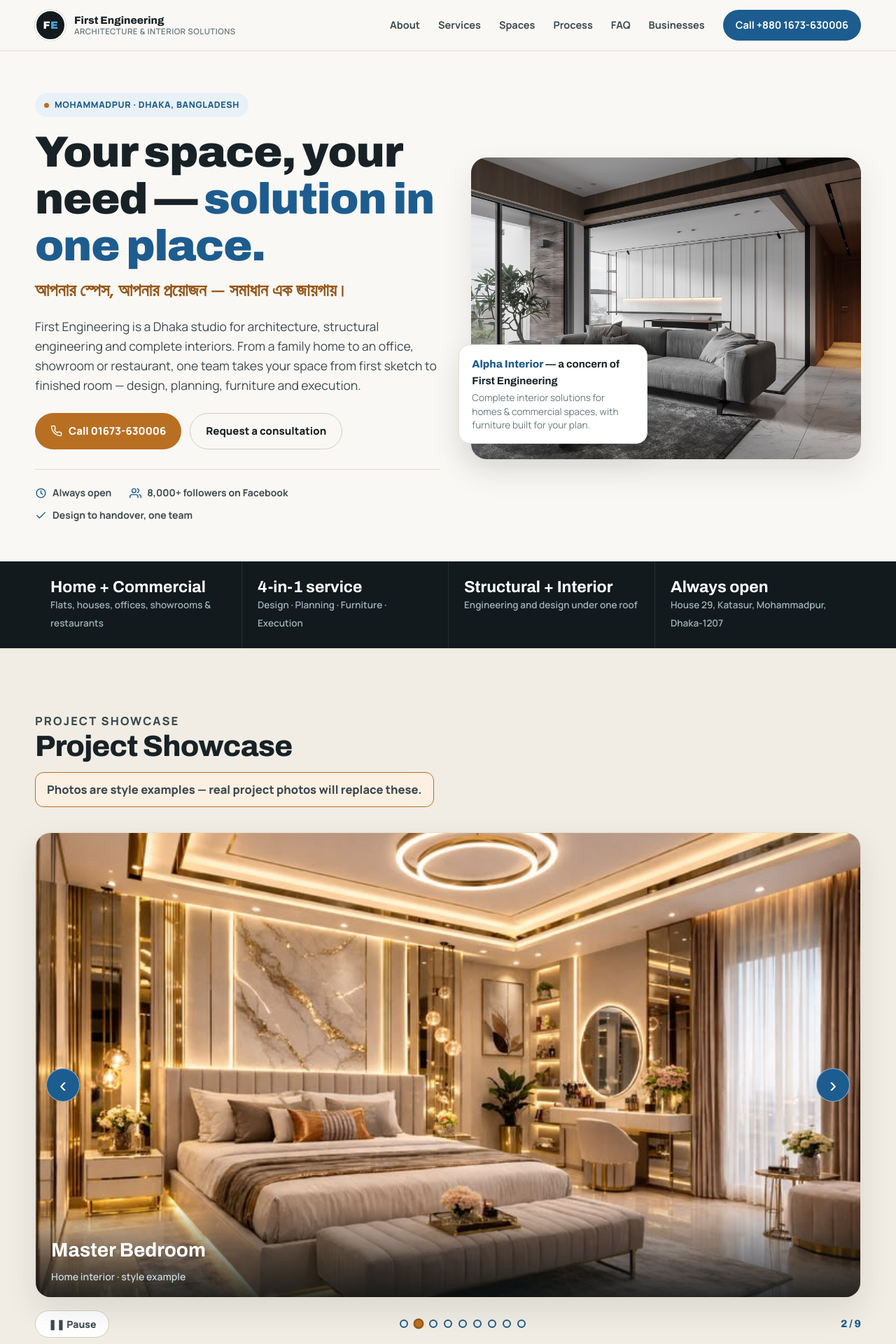
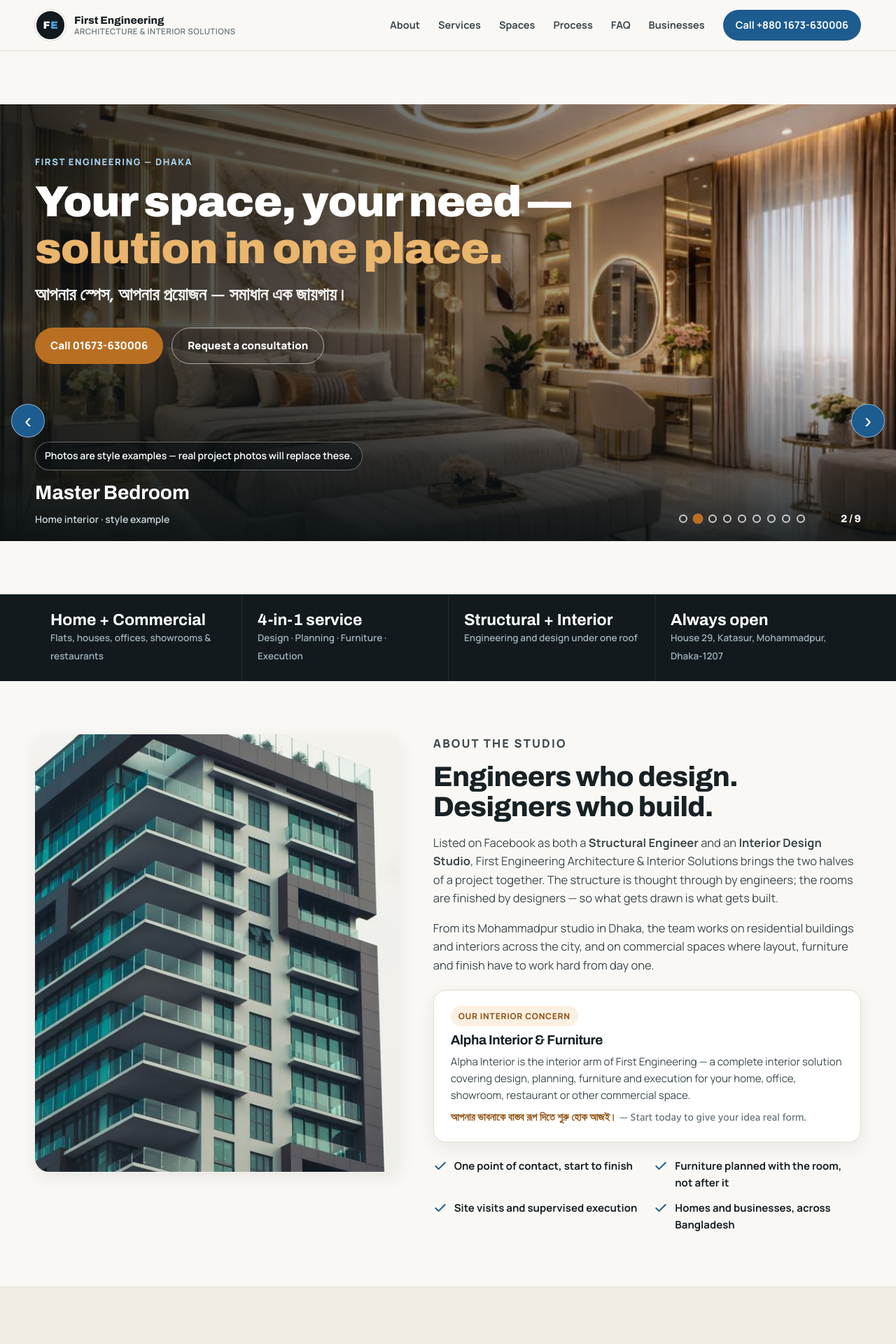
Before and after one commit to SakibShahriar02/first-engineering, a React (Vite) app: page / in a window 1280 px wide. Shown: the top 1920 px of the page at 70% size. Built offline with nearby package versions, Linux system fonts and the light colour scheme.

Commit message:
Replace home hero with hero carousel, remove pause button

```diff
--- a/src/components/sections/ProjectsCarousel.tsx
+++ b/src/components/sections/ProjectsCarousel.tsx
@@ -1,32 +1,39 @@
 import { useCallback, useEffect, useRef, useState } from "react";
-import { galleryItems } from "../../data/site";
+import { contact, galleryItems } from "../../data/site";
 
 /**
- * Project showcase carousel.
+ * Home-page hero carousel.
+ *
+ * This is now the first section of the home page, replacing the old
+ * separate hero section. The headline, Bengali line, and Call /
+ * consultation CTAs from that hero are preserved here as a STATIC
+ * overlay (they do not change with the slides), so the home page keeps
+ * its main headline and conversion actions.
  *
  * Slides reuse the existing gallery items verbatim (title + caption).
  * No project names, clients, locations, dates, or prices are claimed:
- * every caption already says "style example", and the section carries
- * its own visible style-example note. Replace galleryItems entries with
+ * every caption already says "style example", and the hero carries its
+ * own visible style-example pill. Replace galleryItems entries with
  * real project photos when they are supplied.
  *
  * Auto-advance behaviour (documented): advances every 5 seconds.
- * It is paused while the carousel is hovered or focused, and while the
- * user has pressed the Pause button. A manual arrow/dot/swipe move
- * restarts the 5-second timer cleanly (it does not stack timers and
- * does not fight manual navigation).
+ * There is NO Pause/Resume button, as requested. Auto-advance is
+ * paused while the carousel is hovered or focused — that, plus the
+ * arrows, dots, keyboard arrows, and swipe, is the remaining control
+ * set. A manual arrow/dot/swipe move restarts the 5-second timer
+ * cleanly (it does not stack timers and does not fight manual
+ * navigation).
  */
 export default function ProjectsCarousel() {
   const slides = galleryItems;
   const [index, setIndex] = useState(0);
   const [hoverOrFocus, setHoverOrFocus] = useState(false);
-  const [userPaused, setUserPaused] = useState(false);
   // Incremented on every manual move so the auto-advance timer restarts
   // even when the user selects the slide already shown.
   const [manualTick, setManualTick] = useState(0);
   const pointerStartX = useRef<number | null>(null);
 
-  const paused = hoverOrFocus || userPaused;
+  const paused = hoverOrFocus;
 
   const goTo = useCallback((next: number) => {
     setIndex(((next % slides.length) + slides.length) % slides.length);
@@ -71,15 +78,6 @@ export default function ProjectsCarousel() {
 
   return (
     <section id="projects" aria-label="Project showcase" className="projects-carousel-section">
-      <div className="wrap">
-        <div className="sec-head">
-          <p className="kicker">Project showcase</p>
-          <h2>Project Showcase</h2>
-          <p className="projects-carousel-note">
-            Photos are style examples — real project photos will replace these.
-          </p>
-        </div>
-
       <div
         className="projects-carousel"
         role="region"
@@ -108,9 +106,21 @@ export default function ProjectsCarousel() {
             className="projects-carousel-image"
             draggable={false}
           />
-            <div className="projects-carousel-caption">
-              <b>{current.title}</b>
-              <span>{current.caption}</span>
+          <div className="projects-carousel-hero-scrim" aria-hidden="true" />
+        </div>
+
+        {/* Static hero overlay: same headline and CTAs as the old hero. */}
+        <div className="projects-carousel-hero-overlay">
+          <div className="wrap">
+            <p className="projects-carousel-hero-kicker">First Engineering — Dhaka</p>
+            <h1>Your space, your need — <span className="projects-carousel-hero-accent">solution in one place.</span></h1>
+            <p className="projects-carousel-hero-bn bn">আপনার স্পেস, আপনার প্রয়োজন — সমাধান এক জায়গায়।</p>
+            <div className="projects-carousel-hero-cta">
+              <a className="btn btn-wood" href={`tel:${contact.phoneTel}`}>
+                Call {contact.phoneShort}
+              </a>
+              <a className="btn btn-outline-w" href="/#contact">Request a consultation</a>
+            </div>
           </div>
         </div>
 
@@ -131,16 +141,14 @@ export default function ProjectsCarousel() {
           ›
         </button>
 
+        <div className="projects-carousel-bottom">
+          <div className="wrap projects-carousel-bottom-in">
+            <div className="projects-carousel-caption">
+              <span className="projects-carousel-note">Photos are style examples — real project photos will replace these.</span>
+              <b>{current.title}</b>
+              <span>{current.caption}</span>
+            </div>
             <div className="projects-carousel-controls">
-            <button
-              type="button"
-              className="projects-carousel-pause"
-              aria-label={userPaused ? "Resume automatic slide show" : "Pause automatic slide show"}
-              aria-pressed={userPaused}
-              onClick={() => setUserPaused((value) => !value)}
-            >
-              {userPaused ? "▶ Resume" : "❚❚ Pause"}
-            </button>
               <div
                 className="projects-carousel-dots"
                 role="group"
@@ -163,6 +171,7 @@ export default function ProjectsCarousel() {
             </div>
           </div>
         </div>
+      </div>
     </section>
   );
 }
--- a/src/pages/HomePage.tsx
+++ b/src/pages/HomePage.tsx
@@ -1,4 +1,3 @@
-import Hero from "../components/sections/Hero";
 import Strip from "../components/sections/Strip";
 import ProjectsCarousel from "../components/sections/ProjectsCarousel";
 import About from "../components/sections/About";
@@ -11,9 +10,8 @@ import Contact from "../components/sections/Contact";
 export default function HomePage() {
   return (
     <>
-      <Hero />
+      <ProjectsCarousel />
       <Strip />
-      <ProjectsCarousel />
       <About />
       <Services />
       <Gallery />
--- a/src/styles/main.css
+++ b/src/styles/main.css
@@ -239,25 +239,54 @@ footer a:hover{text-decoration:underline}
 @media(max-width:520px){.alpha-page .alpha-craft-grid{grid-template-columns:1fr}}
 .alpha-page .alpha-contact{background:var(--wood-soft);border-top:1px solid var(--line)}
 
-/* ---------- Home project showcase carousel (projects-carousel only) ---------- */
-.projects-carousel-section{background:var(--bg2);border-block:1px solid var(--line)}
-.projects-carousel-note{display:inline-block;background:var(--wood-soft);border:1px solid var(--wood);color:var(--ink);font-weight:800;font-size:14px;padding:11px 16px;border-radius:12px}
+/* ---------- Home hero carousel (projects-carousel only) ---------- */
+/* Full-bleed hero: the image is the hero background — no boxed card,
+   no section background/border, no rounded frame. The static headline
+   overlay sits over a left-to-right dark gradient for readability. */
+.projects-carousel-section{position:relative;overflow:hidden}
 .projects-carousel{position:relative;outline:none}
-.projects-carousel-viewport{position:relative;border-radius:22px;overflow:hidden;box-shadow:var(--shadow);border:1px solid var(--line);background:var(--surface2)}
-.projects-carousel-image{display:block;width:100%;aspect-ratio:16/9;object-fit:cover}
-@media(max-width:640px){.projects-carousel-image{aspect-ratio:4/3}}
-.projects-carousel-caption{position:absolute;inset:auto 0 0 0;padding:44px 22px 18px;background:linear-gradient(transparent,rgba(10,17,20,.85));color:#fff}
+.projects-carousel-viewport{position:relative;overflow:hidden;background:var(--surface2)}
+.projects-carousel-image{display:block;width:100%;height:clamp(600px,78vh,720px);object-fit:cover}
+.projects-carousel-hero-scrim{position:absolute;inset:0;background:linear-gradient(to right,rgba(10,17,20,.82) 0%,rgba(10,17,20,.58) 46%,rgba(10,17,20,.18) 76%,rgba(10,17,20,0) 100%),linear-gradient(transparent 55%,rgba(10,17,20,.88))}
+/* Static hero overlay (top-left). Does not change with the slides. */
+.projects-carousel-hero-overlay{position:absolute;inset:0 0 auto 0;padding-top:clamp(56px,9vh,96px);color:#fff;z-index:2;pointer-events:none}
+.projects-carousel-hero-overlay .wrap{pointer-events:auto}
+.projects-carousel-hero-kicker{font-weight:800;font-size:13px;letter-spacing:.12em;text-transform:uppercase;color:#a8d4f0;margin:0 0 14px}
+.projects-carousel-hero-overlay h1{font-family:'Archivo',sans-serif;font-size:clamp(38px,5.4vw,62px);font-weight:900;line-height:1.08;letter-spacing:-.02em;max-width:15em;color:#fff}
+.projects-carousel-hero-accent{color:#eab56d}
+.projects-carousel-hero-bn{font-size:clamp(19px,2.4vw,25px);font-weight:600;color:rgba(255,255,255,.92);margin:12px 0 0}
+.projects-carousel-hero-cta{display:flex;flex-wrap:wrap;gap:12px;margin-top:26px}
+.projects-carousel-hero-cta .btn-outline-w:hover{border-color:#fff;background:rgba(255,255,255,.12)}
+/* Bottom block: caption + dots/counter, overlaid on the image. */
+.projects-carousel-bottom{position:absolute;inset:auto 0 0 0;z-index:2;padding-bottom:20px}
+.projects-carousel-bottom-in{display:flex;align-items:flex-end;justify-content:space-between;gap:24px;flex-wrap:wrap}
+.projects-carousel-caption{color:#fff;max-width:38em}
+.projects-carousel-note{display:inline-block;background:rgba(10,17,20,.55);border:1px solid rgba(255,255,255,.35);color:#fff;font-weight:800;font-size:13px;padding:8px 13px;border-radius:999px;margin-bottom:10px}
 .projects-carousel-caption b{font-family:'Archivo';font-size:clamp(20px,2.6vw,28px);display:block}
 .projects-carousel-caption span{display:block;font-size:14px;color:#c8d6db;font-weight:600;margin-top:4px}
-.projects-carousel-arrow{position:absolute;top:50%;transform:translateY(-50%);width:48px;height:48px;border-radius:50%;border:1px solid rgba(255,255,255,.5);background:var(--blue);color:#fff;font-size:30px;line-height:1;cursor:pointer;box-shadow:var(--shadow-sm);z-index:2}
+.projects-carousel-caption .projects-carousel-note{color:#fff}
+/* Side arrows, anchored above the bottom block (not vertically centred),
+   so they never cover the static hero headline or CTAs on small screens. */
+.projects-carousel-arrow{position:absolute;bottom:148px;width:48px;height:48px;border-radius:50%;border:1px solid rgba(255,255,255,.5);background:var(--blue);color:#fff;font-size:30px;line-height:1;cursor:pointer;box-shadow:var(--shadow-sm);z-index:3}
 .projects-carousel-arrow:hover{background:var(--blue-dark)}
 .projects-carousel-arrow-prev{left:16px}
 .projects-carousel-arrow-next{right:16px}
-@media(max-width:560px){.projects-carousel-arrow{width:44px;height:44px}.projects-carousel-arrow-prev{left:10px}.projects-carousel-arrow-next{right:10px}}
-.projects-carousel-controls{display:flex;align-items:center;justify-content:space-between;gap:16px;flex-wrap:wrap;margin-top:18px}
-.projects-carousel-pause{border:1.5px solid var(--line2);background:var(--surface);color:var(--ink2);font-family:'Manrope';font-weight:800;font-size:14px;padding:9px 18px;border-radius:999px;cursor:pointer}
-.projects-carousel-pause:hover{border-color:var(--wood);color:var(--wood-dark)}
+.projects-carousel-controls{display:flex;align-items:center;gap:16px;flex-wrap:wrap}
 .projects-carousel-dots{display:flex;gap:9px;flex-wrap:wrap;justify-content:center}
-.projects-carousel-dot{width:12px;height:12px;padding:0;border-radius:50%;border:2px solid var(--blue);background:transparent;cursor:pointer}
-.projects-carousel-dot[aria-current="true"]{background:var(--wood);border-color:var(--wood-dark);transform:scale(1.25)}
-.projects-carousel-counter{font-family:'Archivo';font-weight:800;font-size:15px;color:var(--blue);min-width:64px;text-align:right}
+.projects-carousel-dot{width:12px;height:12px;padding:0;border-radius:50%;border:2px solid rgba(255,255,255,.75);background:transparent;cursor:pointer}
+.projects-carousel-dot[aria-current="true"]{background:var(--wood);border-color:var(--wood);transform:scale(1.25)}
+.projects-carousel-counter{font-family:'Archivo';font-weight:800;font-size:15px;color:#fff;min-width:64px;text-align:right}
+@media(max-width:900px){
+  .projects-carousel-image{height:clamp(560px,72vh,640px)}
+  .projects-carousel-hero-overlay{padding-top:48px}
+  .projects-carousel-hero-overlay h1{max-width:12em}
+  .projects-carousel-arrow{bottom:140px}
+}
+@media(max-width:560px){
+  .projects-carousel-image{height:640px}
+  .projects-carousel-arrow{width:44px;height:44px;bottom:200px}
+  .projects-carousel-arrow-prev{left:10px}
+  .projects-carousel-arrow-next{right:10px}
+  .projects-carousel-hero-cta .btn{padding:12px 18px;font-size:14px}
+  .projects-carousel-bottom-in{gap:14px}
+}
```
Lines whose indentation alone changed are shown as unchanged.
